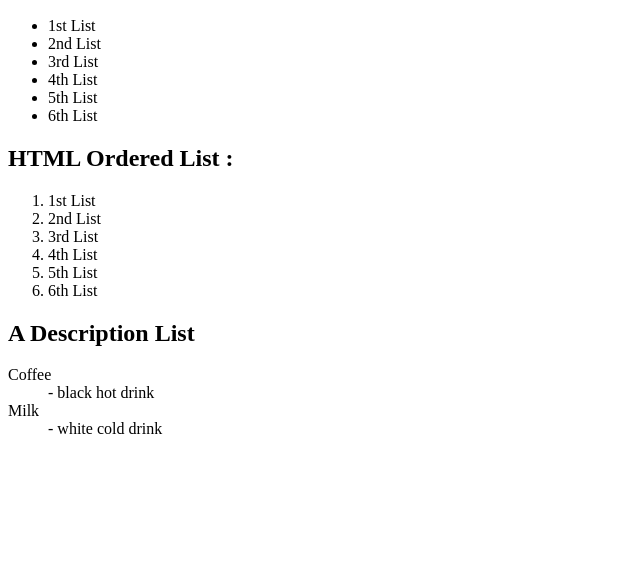
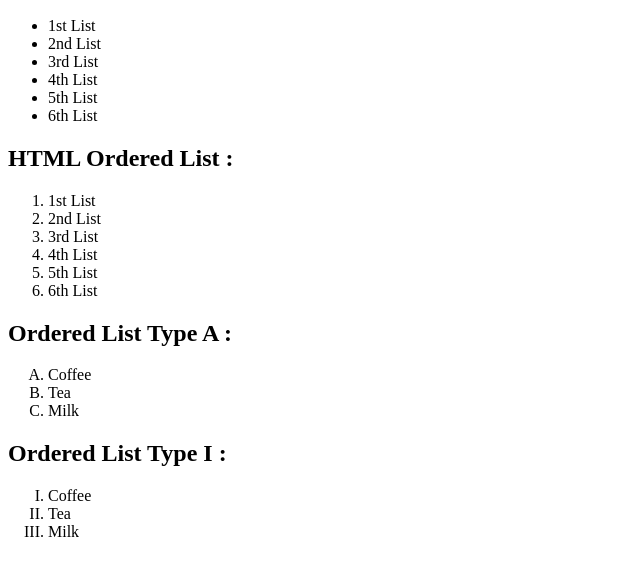
Before and after one commit to ahkamul/firstHTMLProject, a plain HTML site: page index.html in a window 1280 px wide. Shown: the part 110-686 px from the top of the page, without its empty margins (0-640 px from the left). Drawn offline with Linux system fonts and the light colour scheme.

Commit message:
Added some text to Branch A

```diff
--- a/index.html
+++ b/index.html
@@ -31,14 +31,21 @@
         <li>6th List</li>
     </ol>
 
-    <h2>A Description List</h2>
+    <h2>Ordered List Type A :</h2>
 
-    <dl>
-        <dt>Coffee</dt>
-        <dd>- black hot drink</dd>
-        <dt>Milk</dt>
-        <dd>- white cold drink</dd>
-    </dl>
+    <ol type="A">
+        <li>Coffee</li>
+        <li>Tea</li>
+        <li>Milk</li>
+      </ol>
+
+    <h2>Ordered List Type I :</h2>
+
+    <ol type="I">
+        <li>Coffee</li>
+        <li>Tea</li>
+        <li>Milk</li>
+      </ol>
 
 
 </body>
```
